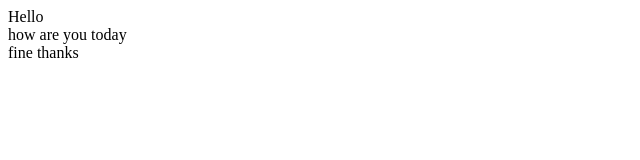
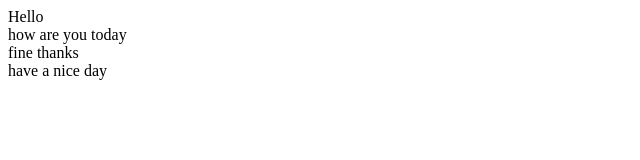
Before and after one commit to al-mister-dog/github-demo, a plain HTML site: page index.html in a window 1280 px wide. Shown: the full height of the page, 0-640 px from the left. Drawn offline with Linux system fonts and the light colour scheme.

Commit message:
messagez

```diff
--- a/index.html
+++ b/index.html
@@ -1,3 +1,4 @@
 <div>Hello</div>
 <div>how are you today</div>
 <div>fine thanks</div>
+<div>have a nice day</div>
```
